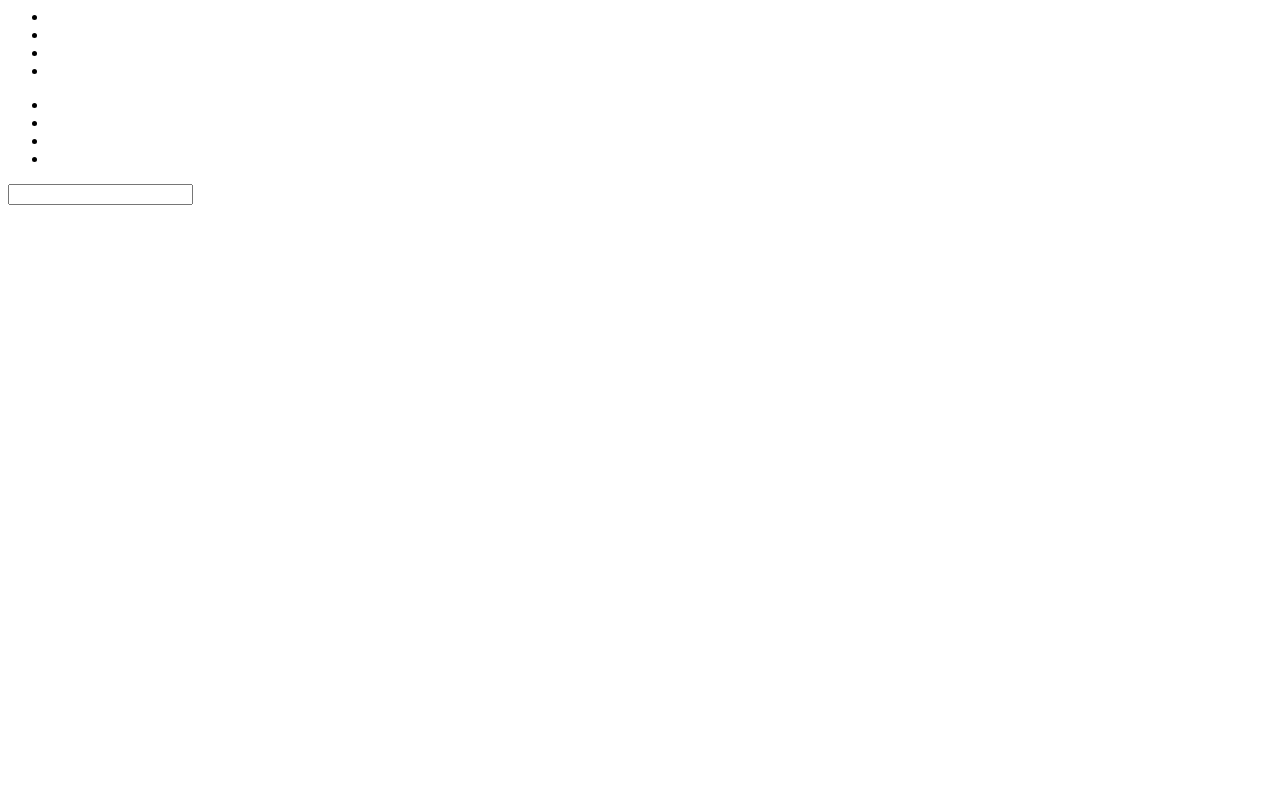
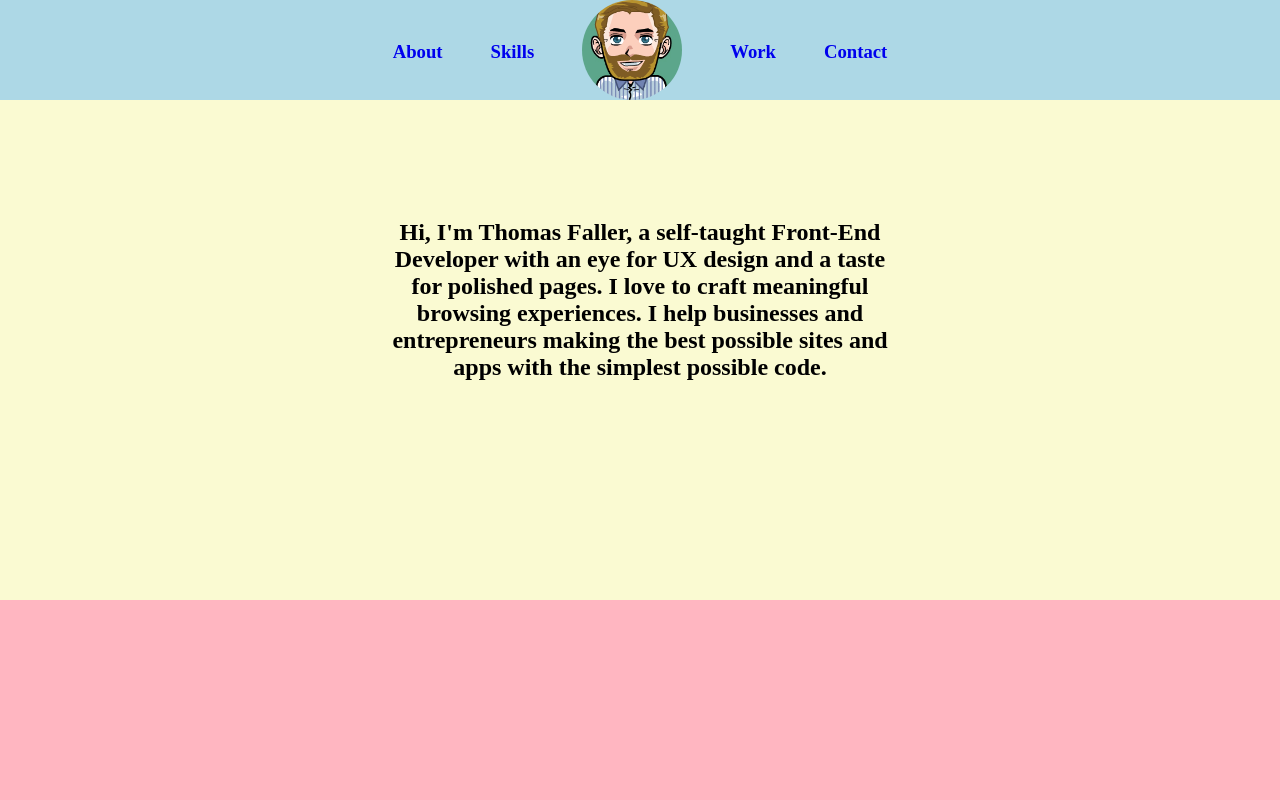
Before and after one commit to thomasfaller/portfolio, a plain HTML site: page index.html in a window 1280 px wide. Shown: the top 800 px of the page. Drawn offline with Linux system fonts and the light colour scheme.

Commit message:
structure

```diff
--- /dev/null
+++ b/css/main.css
@@ -0,0 +1,123 @@
+/* General Reset */
+
+* {
+  padding: 0;
+  margin: 0;
+  text-align: center;
+  }
+
+body {
+  height: 100vh;
+}
+
+
+/*HEADER*/
+
+header {
+  text-align: center;
+  height: 100px;
+  width: 100%;
+  margin-bottom: 100px;
+  background-color: lightblue;
+  position: fixed;
+  top: 0px;
+}
+
+header img {
+  border-radius: 50%;
+  width: 100px;
+}
+
+header {
+  display:
+}
+
+header nav ul {
+  display: flex;
+  flex-direction: row;
+  align-items: center;
+  justify-content: center;
+  -webkit-padding-start: 0px;
+  list-style-type: none;
+}
+
+header nav ul li {
+  padding-left: 1.5rem;
+  padding-right: 1.5rem;
+  text-decoration: none;
+}
+
+a {
+  text-decoration: none;
+}
+
+/*ABOUT*/
+
+#about {
+  display: flex;
+  flex-direction: column;
+  justify-content: center;
+  align-items: center;
+  height: 600px;
+  background-color: lightgoldenrodyellow;
+}
+
+#about-wrapper {
+  margin: 0 auto;
+  width: 500px;
+}
+
+
+/*SKILLS*/
+
+#skills {
+    height: 600px;
+    background-color: lightpink;
+}
+
+/*WORK*/
+
+#work {
+    height: 600px;
+    background-color: lightgreen;
+}
+
+/*CONTACT*/
+
+#contact {
+    height: 600px;
+    background-color: lightgoldenrodyellow;
+}
+
+/*FOOTER*/
+
+footer {
+    height: 100px;
+    background-color: lightcoral;
+}
+
+
+
+
+
+/*MEDIA QUERIES*/
+
+@media only screen and (max-width: 500px) {
+    header {
+      height: auto;
+    }
+
+    header p {
+      display: none;
+    }
+    header nav ul {
+      flex-direction: column;
+    }
+    li:nth-of-type(3) {
+      order: -1;
+    }
+    #about-wrapper {
+      padding-top: 100px;
+      width: 100%;
+    }
+}
--- a/index.html
+++ b/index.html
@@ -2,20 +2,43 @@
 <head>
     <meta charset="UTF-8">
     <title>Portfolio | Thomas Faller</title>
+
+    <link rel="stylesheet" href="css/main.css" class="css">
 </head>
 <body>
 
-<!--HEADER-->
+<!--NAVBAR-->
 
-    <header>
-        <div class="site-title"></div>
-        <nav></nav>
-    </header>
+<header>
+  <nav>
+    <ul>
+      <li><a href="#about"><h3>About</h3></a></li>
+      <li><a href="#skills"><h3>Skills</h3></a></li>
+      <li><a href="#home"><img src="assets/thomas.png" alt="Thomas thumbnail image"></a></li>
+      <li><a href="#work"><h3>Work</h3></a></li>
+      <li><a href="#contact"><h3>Contact</h3></a></li>
+    </ul>
+  </nav>
+</header>
+
+<!--NAVBAR-->
+
+
+<!-- ABOUT -->
+
+<section id="about">
+  <div id="about-wrapper">
+    <h2>Hi, I'm Thomas Faller, a self-taught Front-End Developer with an eye for UX design and a taste for polished pages. I love to craft meaningful browsing experiences. I help businesses and entrepreneurs making the best possible sites and apps with the simplest possible code.</h2>
+  </div>
+
+</section>
+
+
 
 <!-- SKILLS    -->
 
     <section>
-        <div class="skills">
+        <div id="skills">
             <ul>
                 <li><a href=""></a></li>
                 <li><a href=""></a></li>
@@ -27,7 +50,7 @@
 
 <!--    MY WORK    -->
     <section>
-        <div class="my-work">
+        <div id="work">
             <ul>
                 <li><a href=""></a></li>
                 <li><a href=""></a></li>
@@ -40,7 +63,7 @@
 <!--    CONTACT    -->
 
    <section>
-       <div class="contact">
+       <div id="contact">
            <div class="social-icons"></div>
            <div class="contact-form"><input type="text"></div>
        </div>
--- a/style.css
+++ /dev/null
@@ -1,42 +0,0 @@
-/* General Reset */
-
-* {
-    margin: 0;
-    padding: 0;
-    box-sizing: border-box;
-}
-
-/*HEADER*/
-
-header {
-    height: 100px;
-    background-color: lightblue;
-}
-
-/*SKILLS*/
-
-.skills {
-    height: 200px;
-    background-color: lightpink;
-}
-
-/*WORK*/
-
-.my-work {
-    height: 200px;
-    background-color: lightgreen;
-}
-
-/*CONTACT*/
-
-.contact {
-    height: 200px;
-    background-color: lightgoldenrodyellow;
-}
-
-/*FOOTER*/
-
-footer {
-    height: 100px;
-    background-color: lightcoral;
-}
```
Also changed, not shown: assets/thomas.png (added).
